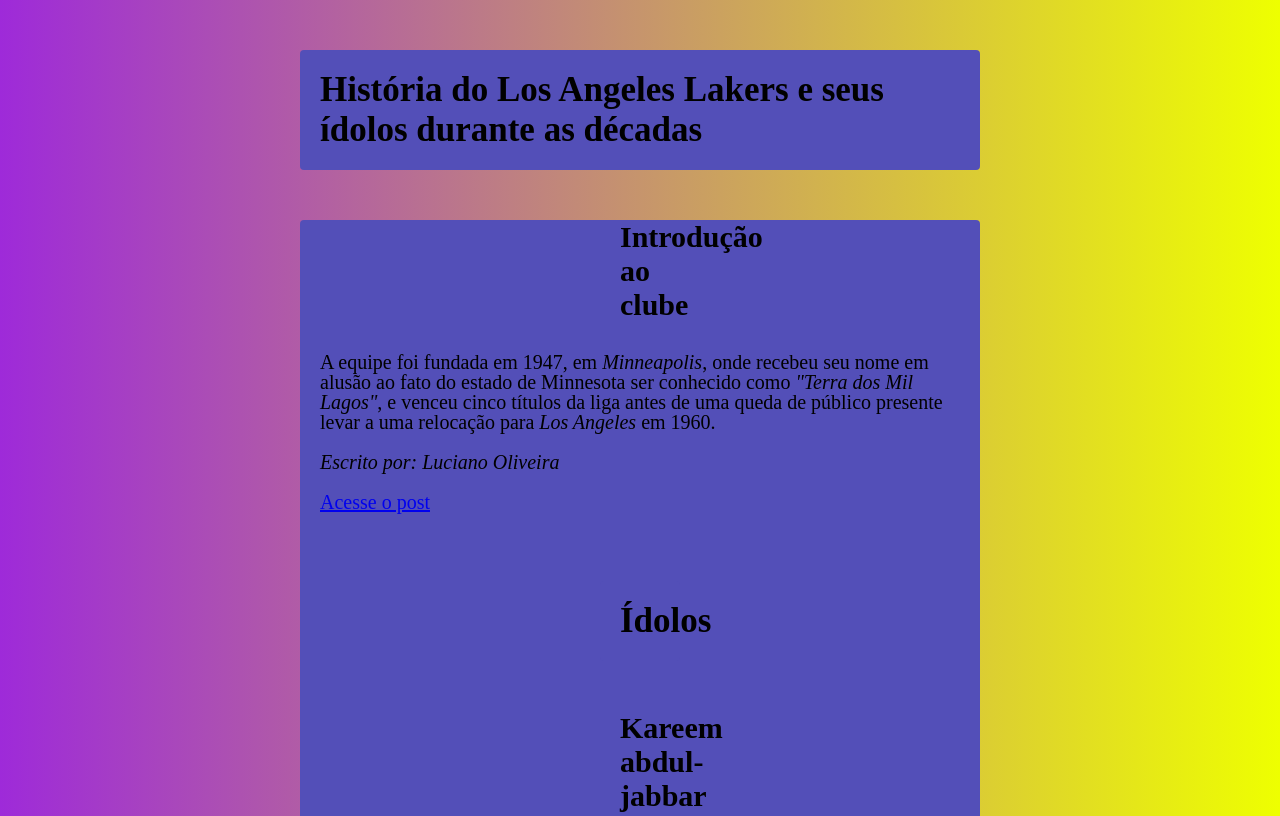
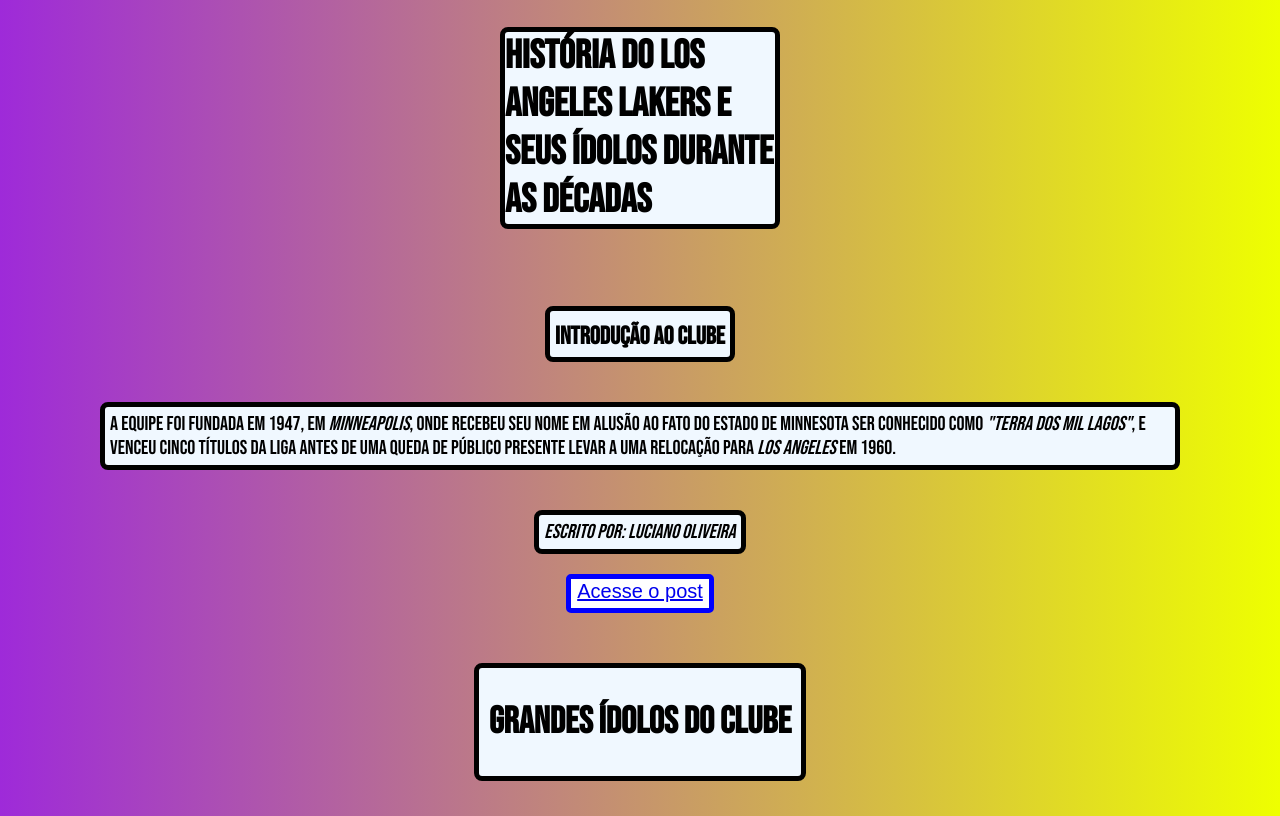
Before and after one commit to lFaaL/Projetos, a plain HTML site: page index.html in a window 1280 px wide. Shown: the top 816 px of the page. Drawn offline with Linux system fonts and the light colour scheme.

Commit message:
mudança no titulo

```diff
--- a/index.html
+++ b/index.html
@@ -6,20 +6,21 @@
     <meta name="viewport" content="width=device-width, initial-scale=1.0">
     <title>Lakernation</title>
     <link rel="stylesheet" href="style.css">
+    <link rel="preconnect" href="https://fonts.googleapis.com">
+    <link rel="preconnect" href="https://fonts.gstatic.com" crossorigin>
+    <link href="https://fonts.googleapis.com/css2?family=Bebas+Neue&display=swap" rel="stylesheet">
 </head>
     <body>
-        <h1>História do Los Angeles Lakers e seus ídolos durante as décadas</h1>
+            <h1 class="titulo">História do Los Angeles Lakers e seus ídolos durante as décadas</h1>
             <article>
                 <h2 class="title">Introdução ao clube</h2>
                 <p>A equipe foi fundada em 1947, em <em>Minneapolis</em>, onde recebeu seu nome em alusão ao fato do estado de Minnesota ser conhecido como <em>"Terra dos Mil Lagos"</em>,
                     e venceu cinco títulos da liga antes de uma queda de público presente levar a uma relocação para <em>Los Angeles</em> em 1960.</p>
+                    <p><em>Escrito por: Luciano Oliveira</em></p></div>
 
-                <p><em>Escrito por: Luciano Oliveira</em></p>
+                    <button><a href="https://pt.wikipedia.org/wiki/Los_Angeles_Lakers#:~:text=A%20equipe%20foi%20fundada%20em,para%20Los%20Angeles%20em%201960." target="_blank">Acesse o post</a></button>
 
-                <a href="https://pt.wikipedia.org/wiki/Los_Angeles_Lakers#:~:text=A%20equipe%20foi%20fundada%20em,para%20Los%20Angeles%20em%201960." target="_blank">Acesse o post</a>
-            <br><br>
-
-                <h1 class="idolos">Ídolos</h1>
+                <div class="titletwo"><h2>Grandes ídolos do clube</h2></div>
 
                 <h2 class="title">Kareem abdul-jabbar</h2>
                 <p>Durante sua carreira como jogador, Abdul-Jabbar foi seis vezes MVP da NBA, um recorde de 19 seleções para o <em>All-Star Game</em>.
@@ -28,8 +29,7 @@
 
                 <p><em>Escrito por: Luciano Oliveira</em></p>
 
-                <a href="https://pt.wikipedia.org/wiki/Kareem_Abdul-Jabbar" target="_blank">Acesse o post</a>
-            <br><br>
+                <button><a href="https://pt.wikipedia.org/wiki/Kareem_Abdul-Jabbar" target="_blank">Acesse o post</a></button>
 
                 <h2 class="title">Kobe Bryant</h2>
                 <p>Foi um dos poucos atletas a ser escolhido no recrutamento da NBA direto do ensino médio para a liga norte-americana.
@@ -38,8 +38,7 @@
 
                 <p><em>Escrito por: Luciano Oliveira</em></p>
 
-                <a href="https://pt.wikipedia.org/wiki/Kobe_Bryant" target="_blank">Acesse o post</a>
-            <br><br>
+                <button><a href="https://pt.wikipedia.org/wiki/Kobe_Bryant" target="_blank">Acesse o post</a></button>
 
                 <h2 class="title">Earvin "Magic" Johnson</h2>
                 <p>É considerado por muitos como um dos melhores armadores da história da NBA.
@@ -52,8 +51,7 @@
 
                 <p><em>Escrito por: Luciano Oliveira</em></p>
 
-                <a href="https://pt.wikipedia.org/wiki/Magic_Johnson" target="_blank">Acesse o post</a>
-            <br><br>
+                <button><a href="https://pt.wikipedia.org/wiki/Magic_Johnson" target="_blank">Acesse o post</a></button>
 
                 <h2 class="title">Shaquille O'Neal</h2>
                 <p>Disputou basquete universitário pela <em>Louisiana State University</em>, onde foi eleito o melhor atleta universário de 1991 pela <em>Associated Press</em>, e ingressou na NBA em 1992 ao ser escolhido pelo <em>Orlando Magic</em> com a primeira escolha geral no draft.
@@ -63,8 +61,7 @@
 
                 <p><em>Escrito por: Luciano Oliveira</em></p>
 
-                <a href="https://pt.wikipedia.org/wiki/Shaquille_O%27Neal" target="_blank">Acesse o post</a>
-            <br><br>
+                <button><a href="https://pt.wikipedia.org/wiki/Shaquille_O%27Neal" target="_blank">Acesse o post</a></button>
 
                 <h2 class="title">Lebron "King" James</h2>
                 <p>Na sua primeira temporada em 2004, ele venceu o prêmio de Revelação da NBA.
@@ -75,8 +72,7 @@
 
                 <p><em>Escrito por: Luciano Oliveira</em></p>
 
-                <a href="https://pt.wikipedia.org/wiki/LeBron_James" target="_blank">Acesse o post</a>
-            <br><br>
+                <button><a href="https://pt.wikipedia.org/wiki/LeBron_James" target="_blank">Acesse o post</a></button>
 
                 <h2 class="title">Wilt Chamberlain</h2>
                 <p>Chamberlain detém vários recordes da NBA nas categorias de pontuação, rebotes e durabilidade.
@@ -86,19 +82,19 @@
 
                 <p><em>Escrito por: Luciano Oliveira</em></p>
 
-                <a href="https://pt.wikipedia.org/wiki/Wilt_Chamberlain" target="_blank">Acesse o post</a>
-            <br><br>
+                <button><a href="https://pt.wikipedia.org/wiki/Wilt_Chamberlain" target="_blank">Acesse o post</a></button>
+        </section>
 
-    </article>
+        </article>
 
-    <form>
-        <h2>Deseja receber nossas notícias em primeira mão?</h2>
-        <div class="inserir"><p><strong>Basta inserir o seu E-mail de preferência</strong></p></div>
+        <form>
+        <h2 class="Solicitação">Deseja receber nossas notícias em primeira mão?</h2>
+           <div class="inserir"><strong>Basta inserir o seu E-mail de preferência</strong></div>
 
         <label for="email">E-mail:</label>
         <input type="email" id="email" placeholder="Digite seu email aqui..." required>
         <button type="Submit">Enviar</button>
-    </form>
+        </form>
 
-</body>
+    </body>
 </html>
--- a/style.css
+++ b/style.css
@@ -7,65 +7,76 @@ body{
     margin-bottom: 50px;
 }
 
-h1 {
-    margin-top: 50px;
-    font-weight: 600;
-    font-style: normal;
-    font-size: 35px;
-    margin-left: 300px;
-    border-radius: 4px;
-    background-color: #534fb8;
-    padding: 20px;
-    margin-right: 300px;
-
+.titulo{
+    font-size: 40px;
+    border: solid 5px black;
+    background-color: aliceblue;
+    display: flex;
+    flex-direction: column;
+    align-items: center;
+    border-radius: 8px;
+    margin-left: 500px;
+    margin-right: 500px;
 }
 
-.title {
-    margin-top: 50px;
-    border-radius: 4px;
-    background-color: #534fb8;
-    font-weight: 550;
-    font-style: normal;
-    font-size: 30px;
-    margin-right: 500px;
-    margin-bottom: 30px;
+article{
+    display: flex;
+    flex-direction: column;
+    align-items: center;
 }
 
+.title{
+    font-size: 25px;
+    border: solid 5px black;
+    padding: 5px;
+    border-radius: 8px;
+    background-color: aliceblue;
+    padding-top: 10px;
+    margin-top: 50px;
+}
+
+.titletwo{
+    font-size: 25px;
+    border: solid 5px black;
+    border-radius: 8px;
+    background-color: aliceblue;
+    padding-left: 10px;
+    padding-right: 10px;
+}
 
 p{
-    font-weight: 500;
-    font-style: normal;
     font-size: 20px;
-    line-height: 20px;
-    margin-left: 20px;
-    margin-right: 20px;
+    border: solid 5px black;
+    padding: 5px;
+    border-radius: 8px;
+    background-color: aliceblue;
+    margin-left: 100px;
+    margin-right: 100px;
 }
 
-a{
-    font-weight: 500;
-    font-style: normal;
+button{
+    background-color: white;
     font-size: 20px;
-    line-height: 20px;
-    margin-left: 20px;
-    margin-right: 300px;
+    font-weight: 5px;
+    border-radius: 5px;
+    border: solid 5px blue;
+    padding-bottom: 5px;
+    margin-bottom: 50px;
 }
 
-h2{
-    margin-left: 320px;
-    margin-right: 300px;
+form{
+    display: flex;
+    flex-direction: column;
+    align-items: center;
 }
 
 label{
-    margin-left: 320px;
+    font-size: 25px;
 }
 
-article{
-    background-color: #534fb8;
-    margin-left: 300px;
-    margin-right: 300px;
-    border-radius: 4px;
+.solicitação{
+    font-size: 25px;
 }
-
-.inserir {
-    margin-left: 300px;
+.inserir{
+    font-size: 25px;
 }
```
Also changed, not shown: asset/Lebron-removebg-preview.png (added), asset/Lebron.jpg (added), asset/kobebryant-gettyimages-86146687-1580081247-removebg-preview.png (added), asset/kobebryant-gettyimages-86146687-1580081247.jpg (added).
